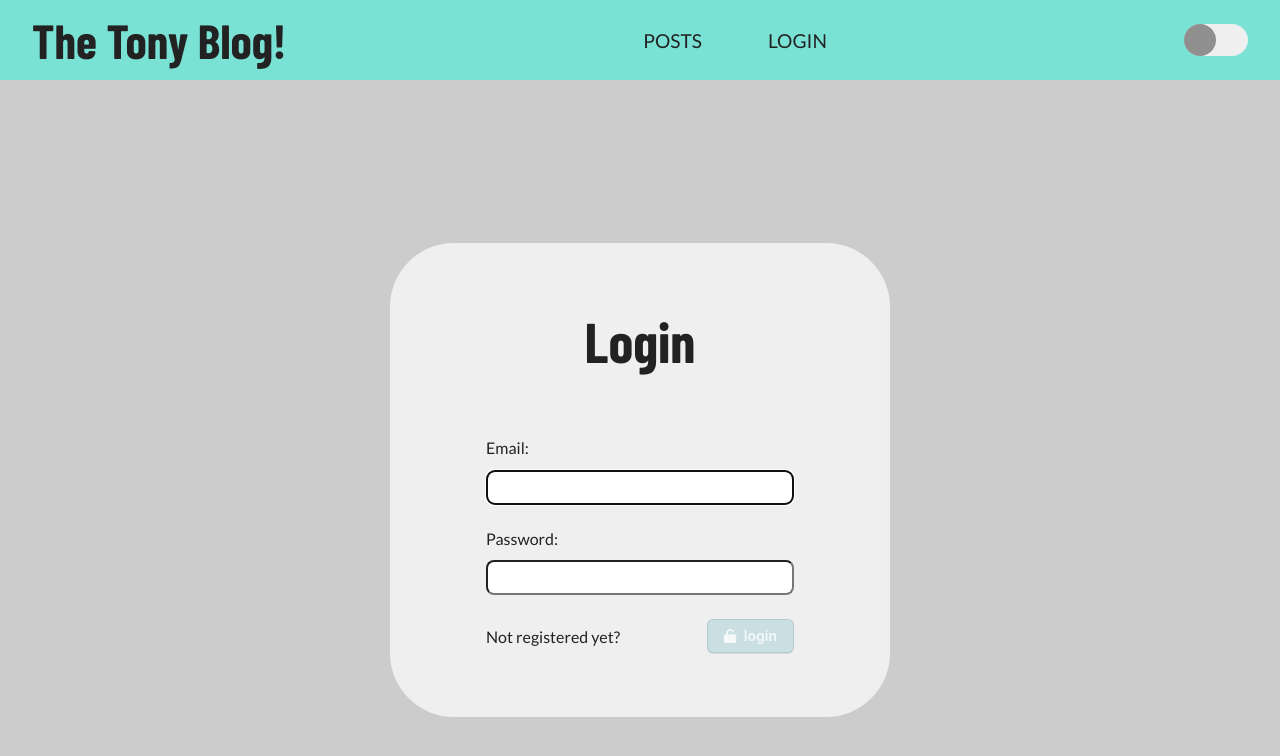
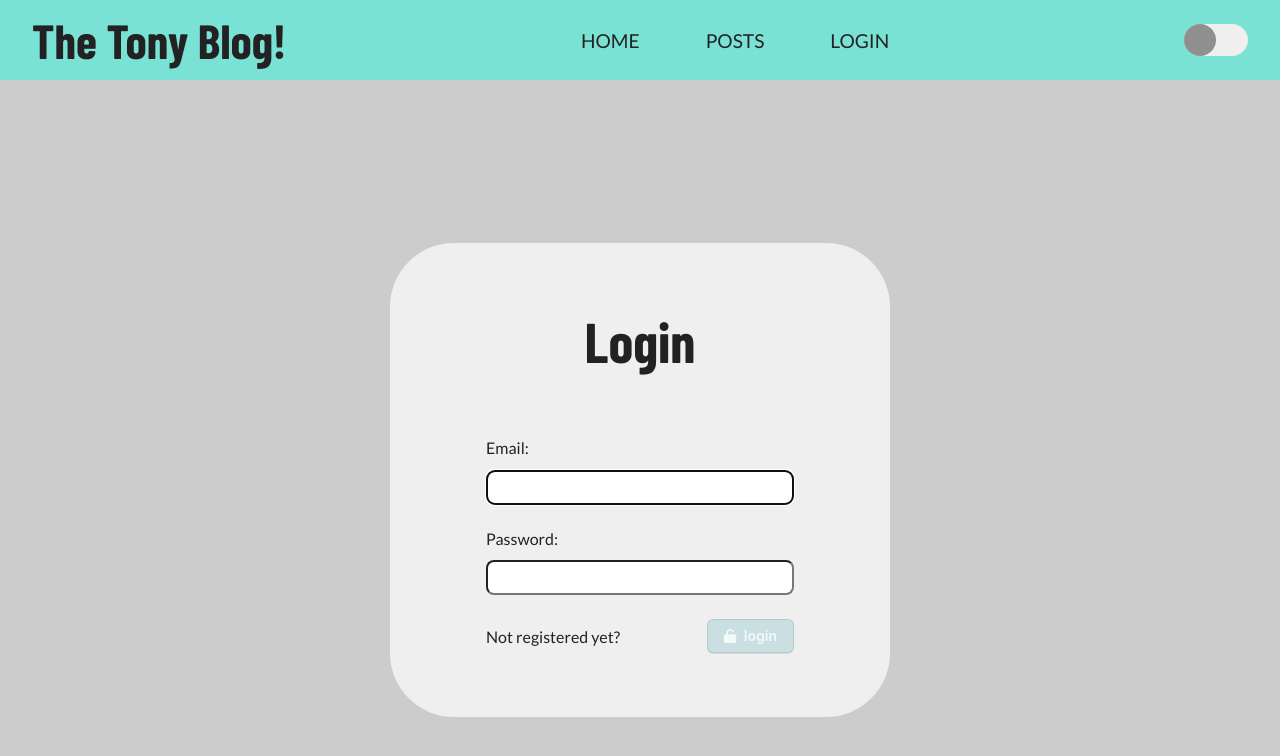
Before and after one commit to antoniogiachin/next-blog, a Next.js app: page /auth/login in a window 1280 px wide. Shown: the top 756 px of the page. Built offline with nearby package versions, Linux system fonts and the light colour scheme; no server answers; a web font is replaced by a local one.

Commit message:
Modifica Card e aggiunto collegamento Home diamico

```diff
--- a/components/UI/navbars/desktop-navbar.js
+++ b/components/UI/navbars/desktop-navbar.js
@@ -40,6 +40,8 @@ export const DesktopNavbar = ({ toggleDarkMode, isDark }) => {
     }
   }, [isGlobalLoading, dispatch]);
 
+  const isHome = router.asPath === "/";
+
   return (
     <header className={classes.header}>
       <h1>
@@ -47,6 +49,11 @@ export const DesktopNavbar = ({ toggleDarkMode, isDark }) => {
       </h1>
       <nav>
         <ul>
+          {!session && !isHome && (
+            <li>
+              <Link href="/">Home</Link>
+            </li>
+          )}
           <li>
             <Link href="/posts">Posts</Link>
           </li>
--- a/components/UI/navbars/mobile-navbar.js
+++ b/components/UI/navbars/mobile-navbar.js
@@ -95,6 +95,16 @@ export const MobileNavbar = ({ toggleDarkMode, isDark }) => {
               onClick={() => {
                 handleSidebarShow();
               }}
+              href="/"
+            >
+              Home
+            </Link>
+          </li>
+          <li>
+            <Link
+              onClick={() => {
+                handleSidebarShow();
+              }}
               href="/posts"
             >
               Posts
--- a/components/posts/post-card.module.css
+++ b/components/posts/post-card.module.css
@@ -2,6 +2,8 @@
   border-radius: var(--rounded-sm);
   border: 1px solid var(--color-gray-800);
   box-shadow: 0.1rem 0.1rem 0.2rem rgba(2, 2, 2, 0.2);
+  background: var(--color-primary-100);
+  color: var(--color-form-text);
   display: flex;
   flex-direction: column;
 }
@@ -11,7 +13,6 @@
   border-bottom: 1px solid rgba(2, 2, 2, 0.5);
   height: 10rem;
   overflow: hidden;
-  padding-bottom: 0.2rem;
 }
 
 .post-card .post-image-container img {
```
